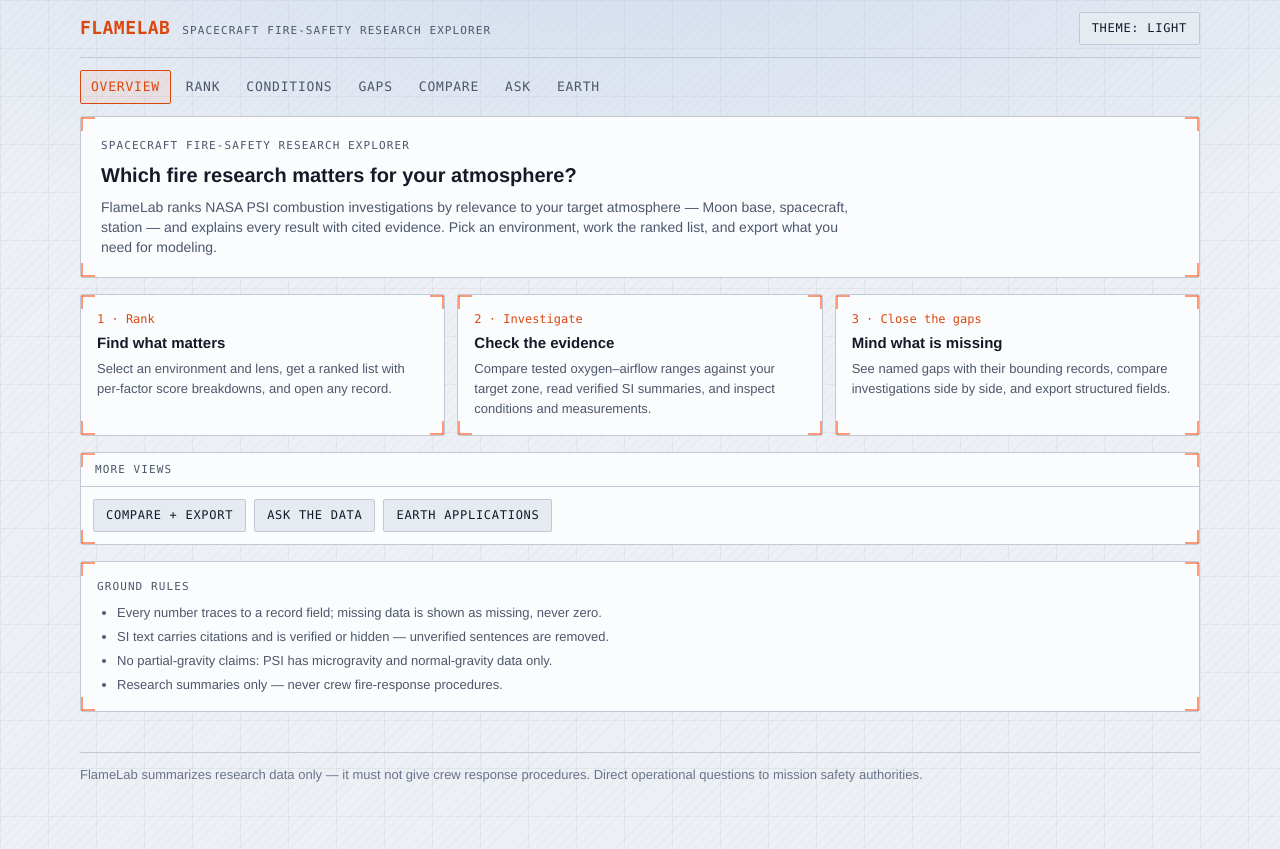
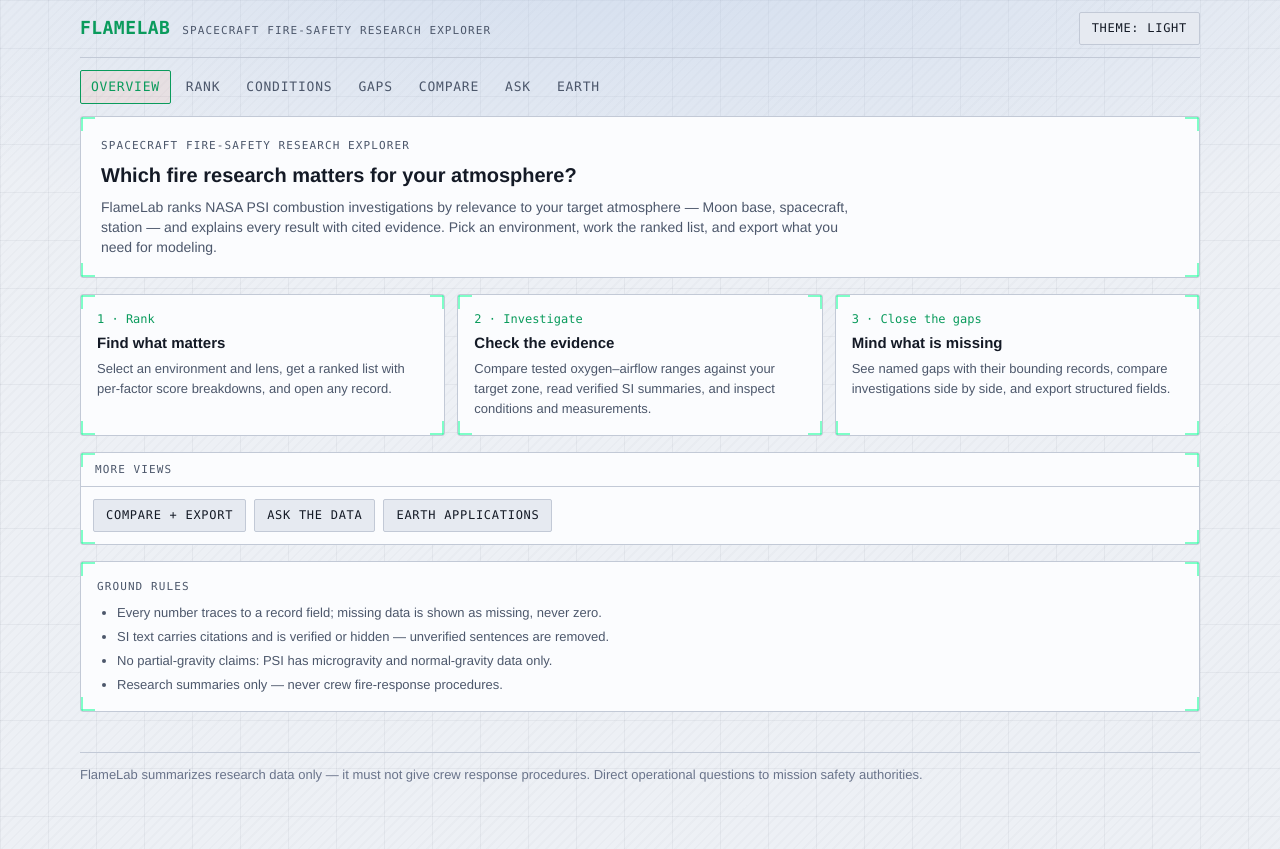
Before and after one commit to HACKWITHNESBITT/FlameLab, a React (Vite) app in the folder frontend/: page / in a window 1280 px wide. Built offline with nearby package versions, Linux system fonts and the light colour scheme; no server answers.

Commit message:
feat(ui): green accent theme with dedicated warning color
Accent (signal) goes orange -> green in both themes; new --color-warn
amber reserved for warnings. Radar second series orange-red -> yellow,
zone fill and table rules follow the new accent.

```diff
--- a/frontend/src/index.css
+++ b/frontend/src/index.css
@@ -8,7 +8,8 @@
   --color-ink: #dfe4ee;
   --color-muted: #9aa4b5;
   --color-faint: #828b9d;
-  --color-signal: #ff5a1f;
+  --color-signal: #2bffa3;
+  --color-warn: #f5b32b;
   --color-alarm: #ff2d2d;
   --color-ok: #2bffa3;
   --color-link: #7cc4ff;
@@ -26,10 +27,10 @@
     --radar-grid: #2a3345;
     --radar-label: #cfd5e1;
     --radar-c0: #2bffa3;
-    --radar-c1: #ff4a1f;
+    --radar-c1: #ffd23f;
     --radar-c2: #6ec6ff;
     --color-gridline: #1a2334;
-    --zone-fill: rgb(255 90 31 / 0.1);
+    --zone-fill: rgb(43 255 163 / 0.1);
     --plot-fill: rgb(223 228 238 / 0.14);
   }
   html[data-theme="light"] {
@@ -41,7 +42,8 @@
     --color-ink: #141a26;
     --color-muted: #4c576b;
     --color-faint: #69738a;
-    --color-signal: #d9480f;
+    --color-signal: #0a9b5c;
+    --color-warn: #8a6100;
     --color-alarm: #d92d20;
     --color-ok: #0a9b5c;
     --color-link: #0b5cad;
@@ -52,10 +54,10 @@
     --radar-grid: #c2c9d6;
     --radar-label: #3c465a;
     --radar-c0: #0a9b5c;
-    --radar-c1: #d9480f;
+    --radar-c1: #8a6100;
     --radar-c2: #0b5cad;
     --color-gridline: #d3d9e4;
-    --zone-fill: rgb(217 72 15 / 0.1);
+    --zone-fill: rgb(10 155 92 / 0.1);
     --plot-fill: rgb(20 26 38 / 0.1);
     background-image:
       radial-gradient(ellipse 120% 70% at 50% -10%, rgb(180 200 230 / 0.5), transparent 60%),
@@ -67,14 +69,17 @@
       linear-gradient(to right, rgb(20 30 50 / 0.05) 1px, transparent 1px),
       linear-gradient(to bottom, rgb(20 30 50 / 0.05) 1px, transparent 1px);
   }
+  html[data-theme="light"] .panel {
+    --tick: rgb(10 155 92 / 0.55);
+  }
   html[data-theme="light"] .panel-head {
     background: linear-gradient(to bottom, rgb(20 30 50 / 0.03), transparent);
   }
   html[data-theme="light"] .panel table thead tr {
-    border-bottom-color: rgb(217 72 15 / 0.45);
+    border-bottom-color: rgb(10 155 92 / 0.45);
   }
   html[data-theme="light"] .panel table tbody tr:hover {
-    background-color: rgb(217 72 15 / 0.05);
+    background-color: rgb(10 155 92 / 0.05);
   }
   html[data-theme="light"] .radar-stage {
     background: radial-gradient(ellipse 70% 70% at 50% 50%, rgb(180 200 230 / 0.35), transparent 70%);
@@ -137,7 +142,7 @@
 
 @layer components {
   .panel {
-    --tick: rgb(255 90 31 / 0.6);
+    --tick: rgb(43 255 163 / 0.6);
     background-color: var(--color-panel);
     background-image:
       linear-gradient(var(--tick), var(--tick)),
@@ -213,7 +218,7 @@
   .btn-primary {
     background-color: var(--color-signal);
     border-color: var(--color-signal);
-    color: #160903;
+    color: #03130c;
     font-weight: 700;
   }
   .btn-primary:hover:not(:disabled) {
@@ -271,13 +276,13 @@
   }
   /* Data tables: HUD grid with hot header rule and row hover. */
   .panel table thead tr {
-    border-bottom: 1px solid rgb(255 90 31 / 0.4);
+    border-bottom: 1px solid rgb(43 255 163 / 0.4);
   }
   .panel table tbody tr {
     transition: background-color 0.12s ease;
   }
   .panel table tbody tr:hover {
-    background-color: rgb(255 90 31 / 0.05);
+    background-color: rgb(43 255 163 / 0.05);
   }
   /* Radar glow stage (visualization.jpg): soft underlay + crisp line per series. */
   .radar-stage {
```
